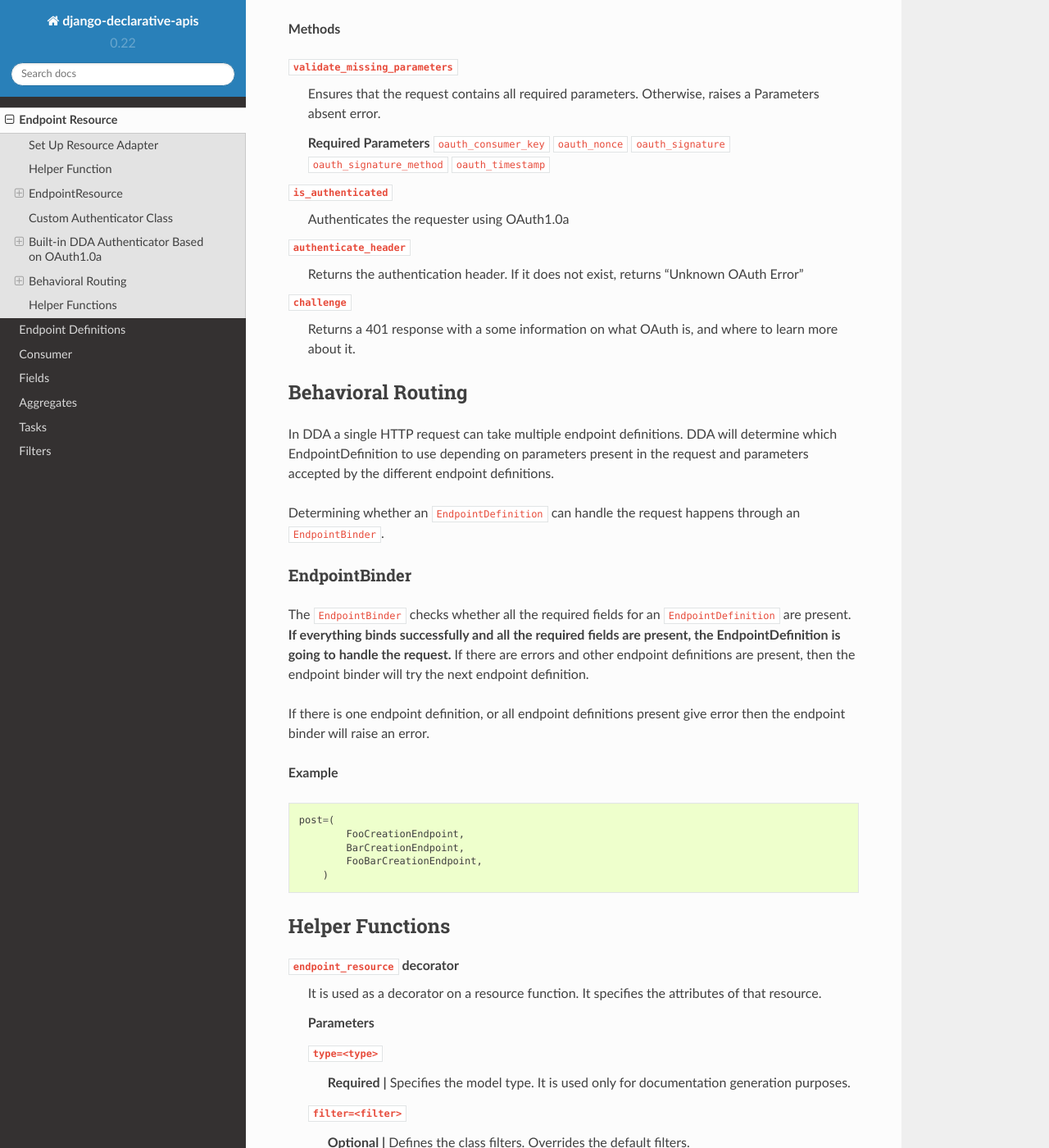
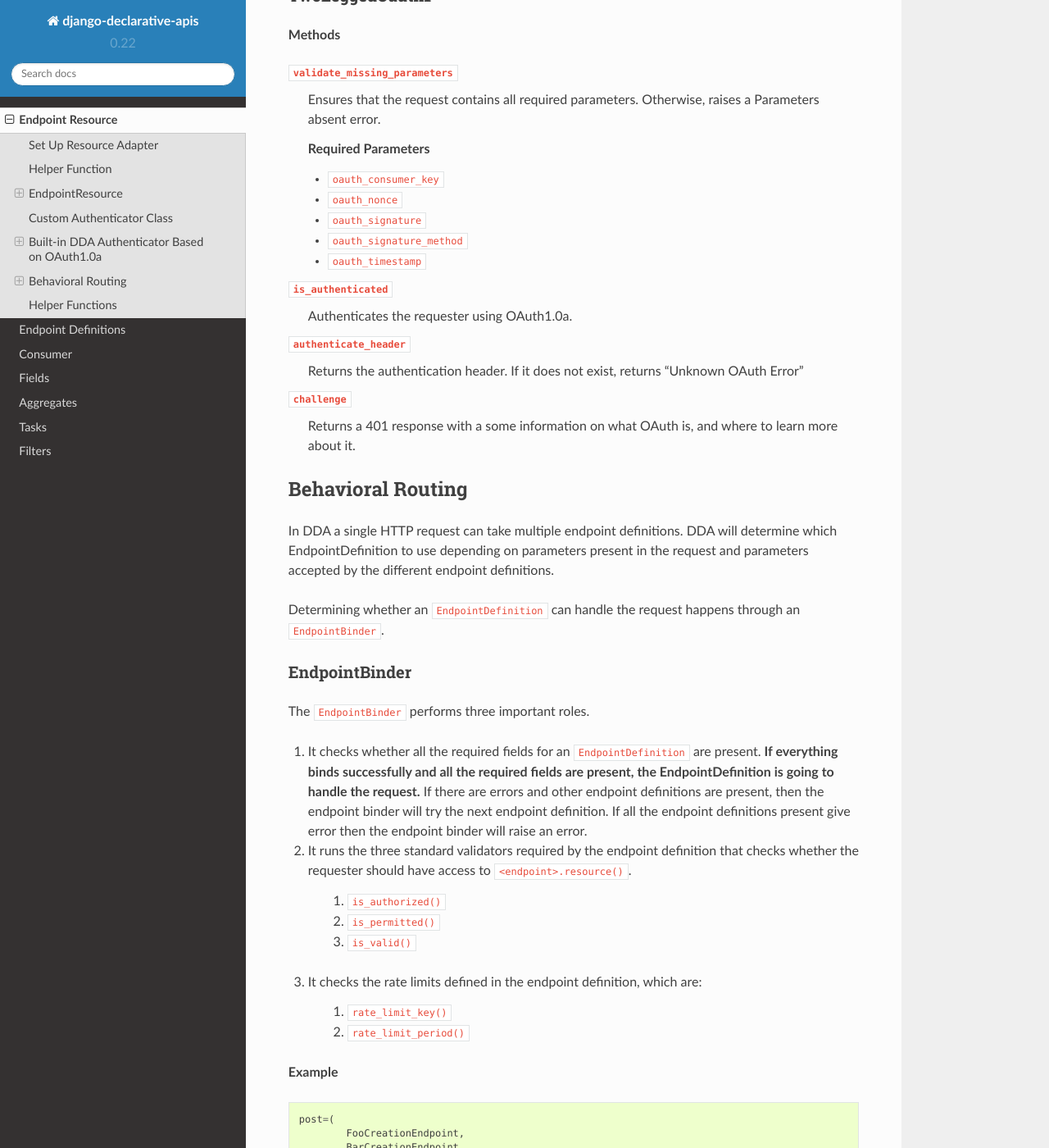
Before and after one commit to salesforce/django-declarative-apis, a Sphinx documentation site: the page built from docs/source/endpoint_resource.rst, in a window 1280 px wide and 1400 px high, scrolled down 6176 px. Shown: the whole window at 82% size. Built offline with Sphinx 7.4.7 and the Read the Docs theme 2.0.0, drawn with Linux system fonts in a browser that asks for light colours; some of the changed text lies outside the part shown.

Commit message:
fixed the docuemntation given the new feedback

```diff
--- a/docs/source/consumer.rst
+++ b/docs/source/consumer.rst
@@ -67,6 +67,6 @@ OAuthConsumer
     # consumer.type
 
 Django Config Settings Related to Consumer
-----------------------------------------
+--------------------------------------------
 :code:`DECLARATIVE_ENDPOINT_CONSUMER_GETTER`
     Tries to get the consumer using the provided primary key. Should point to :code:`consumer_getter` function defined by the developer.
--- a/docs/source/resource_adapter.rst
+++ b/docs/source/endpoint_resource.rst
@@ -1,6 +1,6 @@
 Endpoint Resource
 ==================
-A endpoint resource maps to a single URL endpoint in a Django app’s urls.py. Each endpont resource can have one or more :code:`EndpointDefinition` that implements the handler code. HTTP verbs such as :code:`POST`, :code:`GET`, along with parameters present in the request determine which :code:`EndpointDefinition` is used.
+A endpoint resource maps to a single URL endpoint in a Django app’s urls.py. Each endpoint resource can have one or more :code:`EndpointDefinition` that implements the handler code. HTTP verbs such as :code:`POST`, :code:`GET`, along with parameters present in the request determine which :code:`EndpointDefinition` is used.
 
 
 Set Up Resource Adapter
@@ -28,7 +28,7 @@ Authentication Handler
     **Optional |** If not specified, :code:`OAuth1.0a` will be used by default.
 
     **Example:**
-    Handler defined in a separate file named handlers.py
+    Handler defined in a separate file named :code:`handlers.py`.
 
     .. code-block::
 
@@ -38,7 +38,7 @@ Authentication Handler
             authentication={None: (NoAuth(),)},
         )
 
-    Django app’s urls.py
+    Django app’s :code:`urls.py`.
 
     .. code-block::
 
@@ -66,10 +66,10 @@ Authentication is tied to the resource adapter. It is the first step that a requ
     Set :code:`DECLARATIVE_ENDPOINT_AUTHENTICATION_HANDLERS` to point to the authentication handler.
 
 :code:`resource_adapter()`
-    **Optional |** Defines authentication handler for a specific EndpointDefinition. To implement, set
+    **Optional |** Defines authentication handler for a specific endpoint definition. To implement, set
     :code:`authentication=<{<AuthenticatorHint>: [Authenticator]}>` in an argument to the :code:`resource_adapter()`.
 
-    Once specified, it will override the default authentication set up in settings.py
+    Once specified, it will override the default authentication setup in :code:`settings.py`.
 
     **Default Value |** :code:`None`
 
@@ -85,7 +85,7 @@ Authentication is tied to the resource adapter. It is the first step that a requ
         )
 
 
-The resource_adapter expects the authentication handler to conform to the following configuration schema.
+The :code:`resource_adapter` expects the authentication handler to conform to the following configuration schema.
 
 .. code-block::
 
@@ -111,7 +111,7 @@ The resource_adapter expects the authentication handler to conform to the follow
         SampleAuthenticatorHint = AuthenticatorHint("OAuth ")
 
 
-    If there are more complexities to the authenticator, catch-alls are allowed by using a key of None. The catch-all authenticators are always executed after matched authenticators.
+    If there are more complexities to the authenticator, catch-alls are allowed by using a key of :code:`None`. The catch-all authenticators are always executed after matched authenticators.
 
     .. code-block::
 
@@ -135,7 +135,7 @@ The resource_adapter expects the authentication handler to conform to the follow
 
         from django_declarative_apis.authentication import Authenticator
 
-        class SampleAuthenticator(*Authenticator*):
+        class SampleAuthenticator(Authenticator):
             # your code goes here
 
 **Example**
@@ -168,7 +168,7 @@ Features of DDA Authentication
         Takes in the request as an argument and identifies whether the requester is valid.
 
     :code:`challenge(error)`
-        Results in the challenge response sent to the user. This should result in a django.http.HttpResponse that should include information through the :code:`WWW-Authenticate` header around expectations.
+        Results in the challenge response sent to the user. This should result in a :code:`django.http.HttpResponse` that should include information through the :code:`WWW-Authenticate` header around expectations.
 
     **Example**
 
@@ -239,7 +239,7 @@ Features of DDA Authentication
     It is an authentication handler that always returns :code:`True`, so no authentication is needed.
 
     .. note::
-        **Important:** In this implementation the challenge method is missing and must be implemented by the user. Otherwise, it will raise NotImplementedError.
+        **Important:** In this implementation the :code:`challenge` method is missing and must be implemented by the user. Otherwise, it will raise :code:`NotImplementedError`.
 
     **Import**
 
@@ -269,7 +269,7 @@ Custom Authenticator Class
 --------------------------
 Any authenticator class **must** be an instance of :code:`authentication.Authenticator`.
 
-The built-in Authenticator class requires the user to override the built in :code:`is_authenticated` and :code:`challenge methods`, and write their own authentication methods. If not implemented, it will raise a :code:`NotImplementedError`.
+The built-in Authenticator class requires the user to override the built in :code:`is_authenticated` and :code:`challenge` methods, and write their own authentication methods. If not implemented, it will raise a :code:`NotImplementedError`.
 
 **Example**
 
@@ -299,14 +299,20 @@ TwoLeggedOauth1
     Ensures that the request contains all required parameters. Otherwise, raises a Parameters absent error.
 
     **Required Parameters**
-    :code:`oauth_consumer_key`
-    :code:`oauth_nonce`
-    :code:`oauth_signature`
-    :code:`oauth_signature_method`
-    :code:`oauth_timestamp`
+
+    * :code:`oauth_consumer_key`
+
+    * :code:`oauth_nonce`
+
+    * :code:`oauth_signature`
+
+    * :code:`oauth_signature_method`
+
+    * :code:`oauth_timestamp`
+
 
 :code:`is_authenticated`
-    Authenticates the requester using OAuth1.0a
+    Authenticates the requester using OAuth1.0a.
 
 :code:`authenticate_header`
     Returns the authentication header. If it does not exist, returns "Unknown OAuth Error"
@@ -324,9 +330,20 @@ Determining whether an :code:`EndpointDefinition` can handle the request happens
 
 EndpointBinder
 ~~~~~~~~~~~~~~
-The :code:`EndpointBinder` checks whether all the required fields for an :code:`EndpointDefinition` are present. **If everything binds successfully and all the required fields are present, the EndpointDefinition is going to handle the request.** If there are errors and other endpoint definitions are present, then the endpoint binder will try the next endpoint definition.
+The :code:`EndpointBinder` performs three important roles.
 
-If there is one endpoint definition, or all endpoint definitions present give error then the endpoint binder will raise an error.
+1. It checks whether all the required fields for an :code:`EndpointDefinition` are present. **If everything binds successfully and all the required fields are present, the EndpointDefinition is going to handle the request.** If there are errors and other endpoint definitions are present, then the endpoint binder will try the next endpoint definition. If all the endpoint definitions present give error then the endpoint binder will raise an error.
+
+2. It runs the three standard validators required by the endpoint definition that checks whether the requester should have access to :code:`<endpoint>.resource()`.
+
+    1. :code:`is_authorized()`
+    2. :code:`is_permitted()`
+    3. :code:`is_valid()`
+
+3. It checks the rate limits defined in the endpoint definition, which are:
+
+    1. :code:`rate_limit_key()`
+    2. :code:`rate_limit_period()`
 
 **Example**
 
--- a/docs/source/index.rst
+++ b/docs/source/index.rst
@@ -15,7 +15,7 @@ Contents:
 .. toctree::
    :maxdepth: 2
 
-   resource_adapter
+   endpoint_resource
    endpoint_definitions
    consumer
    fields
```
Also changed, not shown: docs/source/quickstart.rst (+6 -4 lines), docs/source/tasks.rst (+9 -9 lines).
